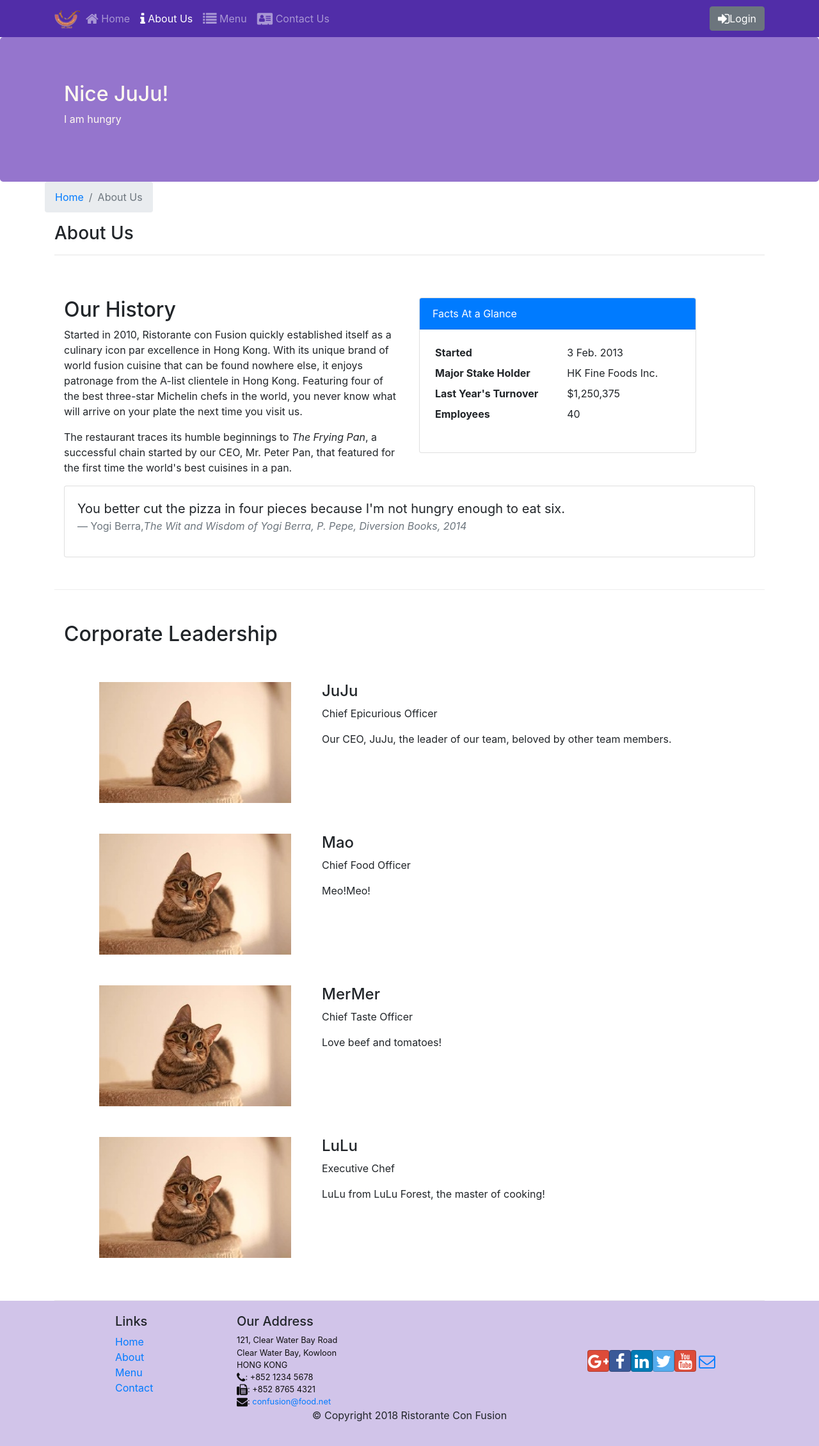
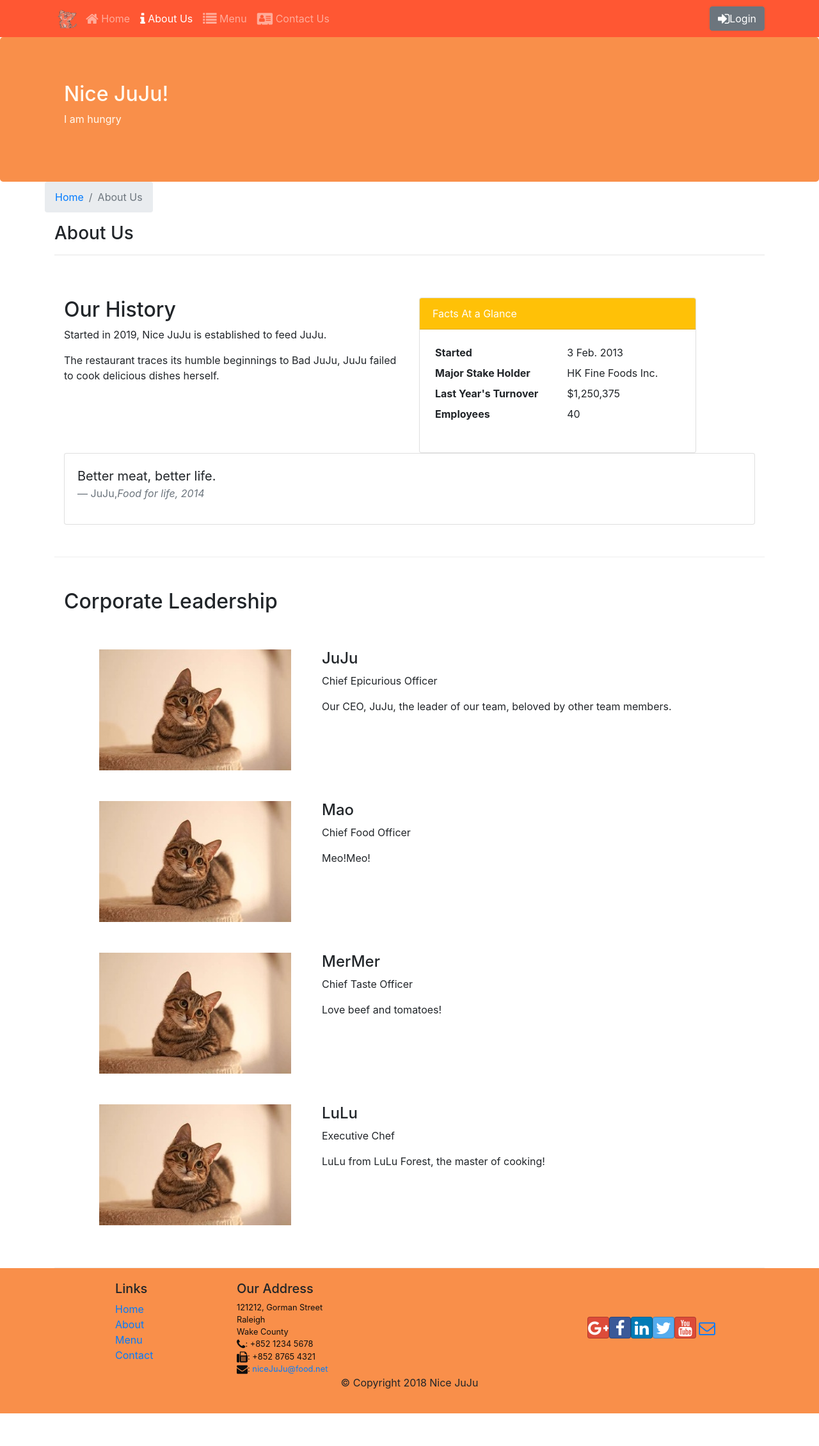
Before and after one commit to Sichao25/juju, a React (Create React App) app: page /aboutus in a window 1280 px wide. Shown: the whole page at 64% size. After the commit the page ends 2209 px from the top, so only its background shows below. Built offline with nearby package versions, Linux system fonts and the light colour scheme.

Commit message:
change color

```diff
--- a/src/App.css
+++ b/src/App.css
@@ -11,14 +11,14 @@
 }
 
 .footer{
-    background-color: #D1C4E9;
+    background-color: #F98F4A;
     margin:0px auto;
     padding: 20px 0px 20px 0px;
 }
 .jumbotron {
     padding:70px 30px 70px 30px;
     margin:0px auto;
-    background: #9575CD ;
+    background: #F98F4A ;
     color:floralwhite;
 }
 
@@ -29,5 +29,5 @@ address{
 }
 
 .navbar-dark {
-    background-color: #512DA8;
+    background-color: #FF5733;
 }
--- a/src/components/AboutComponent.js
+++ b/src/components/AboutComponent.js
@@ -50,12 +50,12 @@ function About(props) {
             <div className="row row-content">
                 <div className="col-12 col-md-6">
                     <h2>Our History</h2>
-                    <p>Started in 2010, Ristorante con Fusion quickly established itself as a culinary icon par excellence in Hong Kong. With its unique brand of world fusion cuisine that can be found nowhere else, it enjoys patronage from the A-list clientele in Hong Kong.  Featuring four of the best three-star Michelin chefs in the world, you never know what will arrive on your plate the next time you visit us.</p>
-                    <p>The restaurant traces its humble beginnings to <em>The Frying Pan</em>, a successful chain started by our CEO, Mr. Peter Pan, that featured for the first time the world's best cuisines in a pan.</p>
+                    <p>Started in 2019, Nice JuJu is established to feed JuJu.</p>
+                    <p>The restaurant traces its humble beginnings to Bad JuJu, JuJu failed to cook delicious dishes herself.</p>
                 </div>
                 <div className="col-12 col-md-5">
                     <Card>
-                        <CardHeader className="bg-primary text-white">Facts At a Glance</CardHeader>
+                        <CardHeader className="bg-warning text-white">Facts At a Glance</CardHeader>
                         <CardBody>
                             <dl className="row p-1">
                                 <dt className="col-6">Started</dt>
@@ -74,11 +74,9 @@ function About(props) {
                     <Card>
                         <CardBody className="bg-faded">
                             <blockquote className="blockquote">
-                                <p className="mb-0">You better cut the pizza in four pieces because
-                                    I'm not hungry enough to eat six.</p>
-                                <footer className="blockquote-footer">Yogi Berra,
-                                <cite title="Source Title">The Wit and Wisdom of Yogi Berra,
-                                    P. Pepe, Diversion Books, 2014</cite>
+                                <p className="mb-0">Better meat, better life.</p>
+                                <footer className="blockquote-footer">JuJu,
+                                <cite title="Source Title">Food for life, 2014</cite>
                                 </footer>
                             </blockquote>
                         </CardBody>
--- a/src/components/FooterComponent.js
+++ b/src/components/FooterComponent.js
@@ -18,13 +18,13 @@ function Footer(props) {
                 <div className="col-7 col-sm-5">
                     <h5>Our Address</h5>
                     <address>
-		              121, Clear Water Bay Road<br />
-		              Clear Water Bay, Kowloon<br />
-		              HONG KONG<br />
+		              121212, Gorman Street<br />
+		              Raleigh<br />
+		              Wake County<br />
 		              <i className="fa fa-phone fa-lg"></i>: +852 1234 5678<br />
 		              <i className="fa fa-fax fa-lg"></i>: +852 8765 4321<br />
-		              <i className="fa fa-envelope fa-lg"></i>: <a href="mailto:confusion@food.net">
-                         confusion@food.net</a>
+		              <i className="fa fa-envelope fa-lg"></i>: <a href="mailto:niceJuJu@food.net">
+                      niceJuJu@food.net</a>
                     </address>
                 </div>
                 <div className="col-12 col-sm-4 align-self-center">
@@ -40,7 +40,7 @@ function Footer(props) {
             </div>
             <div className="row justify-content-center">
                 <div className="col-auto">
-                    <p>© Copyright 2018 Ristorante Con Fusion</p>
+                    <p>© Copyright 2018 Nice JuJu</p>
                 </div>
             </div>
         </div>
--- a/src/components/HeaderCompnent.js
+++ b/src/components/HeaderCompnent.js
@@ -43,7 +43,7 @@ class Header extends Component {
                     <div className="container">
                         <NavbarToggler onClick={this.toggleNav} />
                         <NavbarBrand className="mr-auto" href="/">
-                            <img src="assets/images/logo.png" height="30" width="41"
+                            <img src="assets/images/cat.png" height="30" width="41"
                                 alt ="Nice JuJu!"></img>
                         </NavbarBrand>
                         <Collapse isOpen={this.state.isNavOpen} navbar>
```
